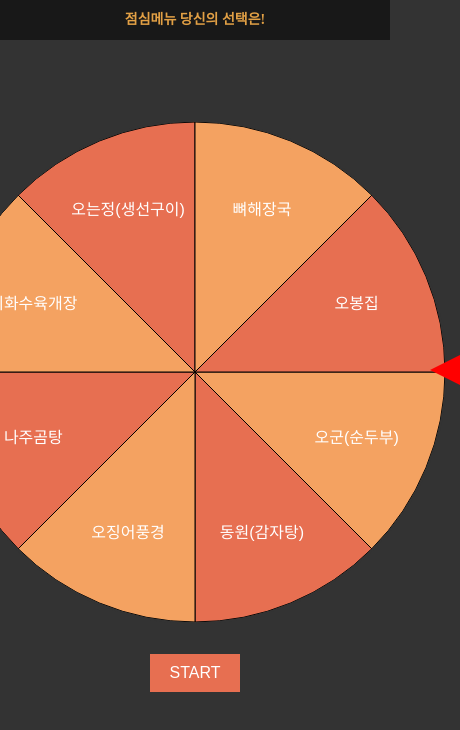
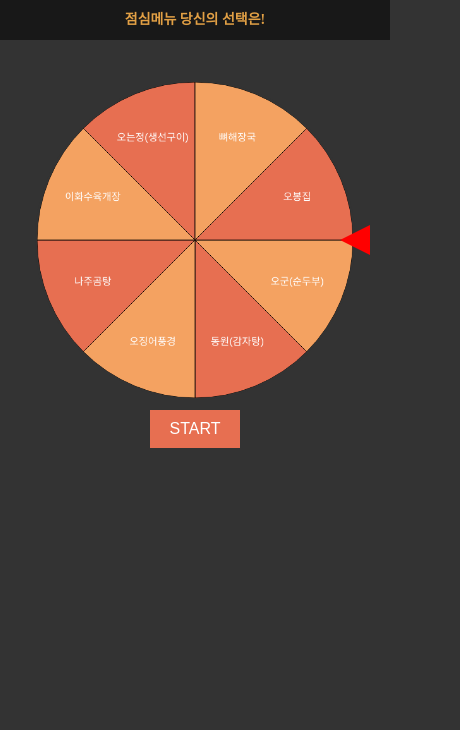
Before and after one commit to lsh1117/roulette, a Vue app: page /#/home in a window 390 px wide. Shown: the top 730 px of the page, 460 px wide, since content can reach past the window. Built offline with nearby package versions, Linux system fonts and the light colour scheme; a web font is replaced by a local one.

Commit message:
css수정.

```diff
--- a/src/views/HomeView.vue
+++ b/src/views/HomeView.vue
@@ -1,6 +1,6 @@
 <template>
 	<div class="roulette-container">
-		<canvas ref="canvasRef" width="500" height="500"></canvas>
+		<canvas ref="canvasRef" width="500" height="500" class="roulette"></canvas>
 		<div class="arrow"></div>
 		<button @click="startRoulette" :disabled="isSpinning">START</button>
 		<p v-if="selectedMarket" class="result">오늘의 점심은 <strong>{{ selectedMarket }}</strong>!</p>
@@ -111,24 +111,26 @@
 
 <style scoped>
 	.roulette-container {
+		width:500px;
+		height:500px;
+		margin:0 auto;
 		display: flex;
 		flex-direction: column;
 		align-items: center;
 		position: relative;
-		margin-top:40px;
 	}
 
 	canvas {
+		width:100%;
 		border-radius: 50%;
 		border: 2px solid #333;
-		margin-bottom: 20px;
 		transition: transform 0.5s ease-out;
 	}
 
 	.arrow {
 		position: absolute;
-		top: 250px;
-		left:calc(50% + 250px);
+		top: 50%;
+		right:-30px;
 		width: 0;
 		height: 0;
 		border-left: 15px solid transparent;
@@ -153,4 +155,23 @@
 		color:#FFF;
 	}
 
+	@media screen and (max-width: 360px) {
+	/*코드 작성*/
+		.roulette-container{
+			width:270px;
+			height:270px;
+		}
+		.arrow {
+		}
+	}
+
+	@media screen and (min-width: 360px) and (max-width: 570px) {
+	/*코드 작성*/
+		.roulette-container{
+			width:320px;
+			height:320px;
+		}
+		.arrow {
+		}
+	}
 </style>
```
Also changed, not shown: 2 other files (tests, documents, lock files or other folders).
